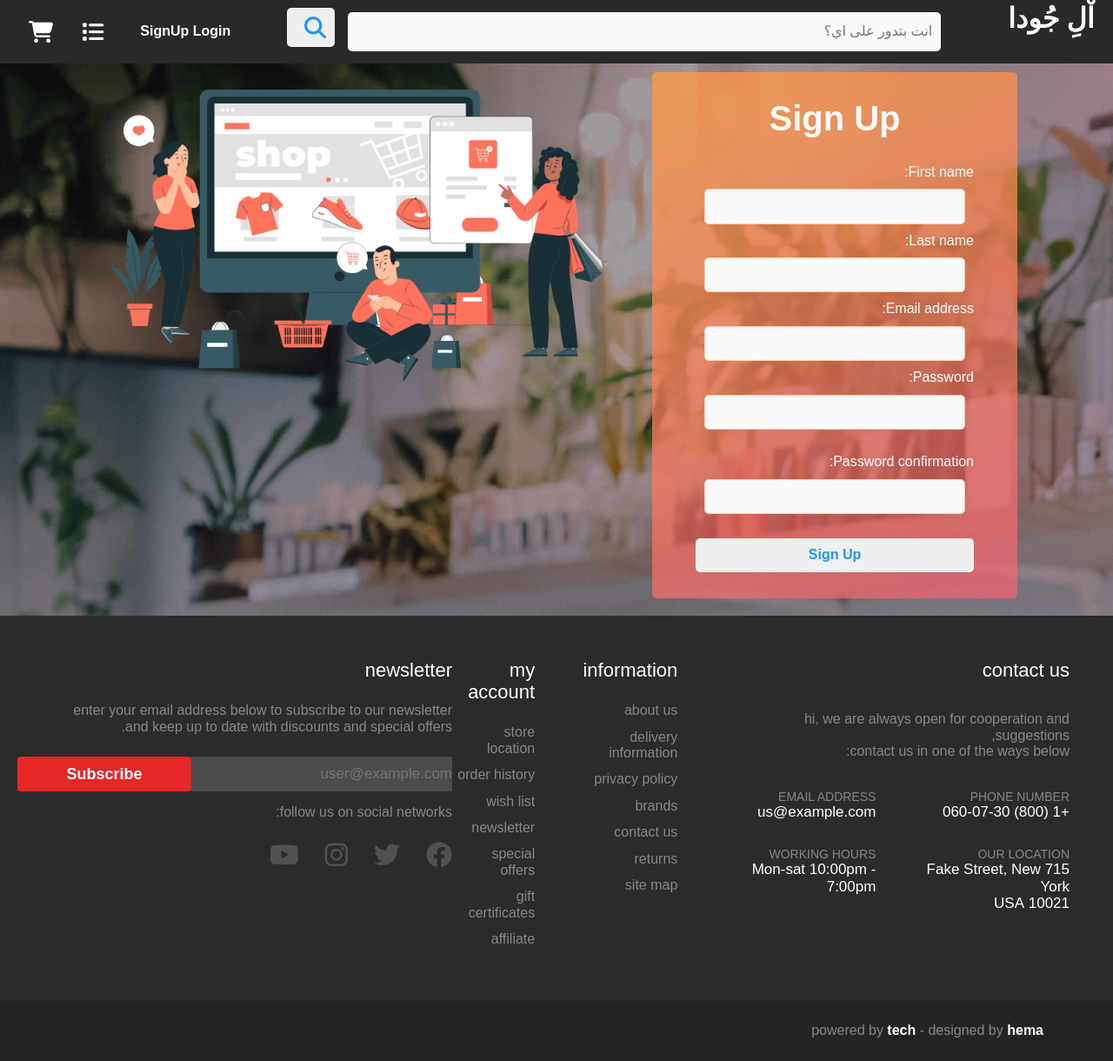
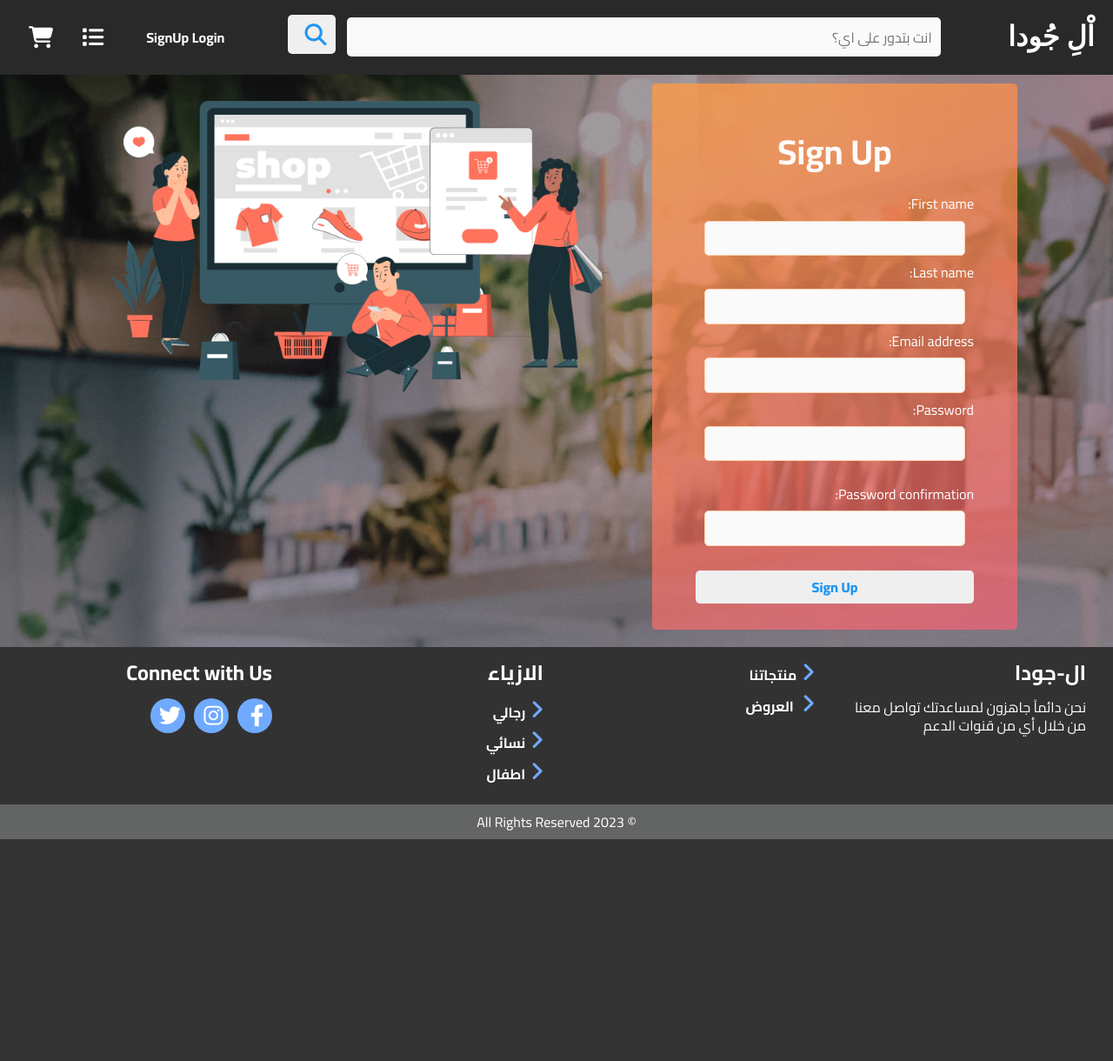
Before and after one commit to devAhmedMustafa/Al-Joda-Store, a Django app: page /signup/ in a window 1280 px wide. Shown: the whole page at 87% size. After the commit the page ends 965 px from the top, so only its background shows below. Run offline with Django 4.2, Linux system fonts and the light colour scheme; parts of the project's set-up code (start-up, migrations or seed data) failed here and were passed over; some web fonts are replaced.

Commit message:
page-product

```diff
--- a/static/styles/footer.css
+++ b/static/styles/footer.css
@@ -1,146 +1,131 @@
 * {
+  margin: 0;
+  padding: 0;
   box-sizing: border-box;
-  margin: 0%;
-  padding: 0%;
+}
+html {
+  direction: rtl;
+}
+
+a {
+  text-decoration: none;
 }
 
 body {
-  font-family: "Outfit", sans-serif;
+  font-family: "Cairo", sans-serif;
 }
 
 footer {
-  background-color: rgb(43, 43, 43);
-}
-.foot_container {
-  display: flex;
-  justify-content: center;
-}
-.foot_container .foot_content {
-  display: flex;
-  padding: 50px;
-  justify-content: space-between;
-}
-.foot_container .foot_content .col {
-  display: flex;
-  flex-direction: column;
-}
-.foot_container .foot_content p:first-child:not(.flex p:first-child) {
-  color: white;
-  font-size: 22px;
-}
-.foot_container .foot_content p:not(.col, .column p:first-child) {
-  color: rgb(136, 136, 136);
-  margin-bottom: 10px;
-}
-.foot_container .foot_content .col:first-child {
-  gap: 25px;
-}
-.foot_container .foot_content .col:first-child .flex {
-  display: flex;
-  gap: 50px;
-}
-.foot_container .foot_content .col:first-child .flex .col-info {
-  display: flex;
-  flex-direction: column;
-  gap: 20px;
-}
-.foot_container .foot_content .col:first-child .flex .col-info p {
-  font-size: 14px;
-}
-.foot_container .foot_content .col:first-child .flex .col-info span {
-  color: white;
-  font-size: 17px;
-}
-.foot_container .foot_content .col .column:first-child {
-  margin-right: 50px;
+  color: #ffffff;
+  background-color: #333232;
+  bottom: 0;
 }
 
-.foot_container .foot_content .col .column p:first-child {
-  margin-bottom: 25px;
+.row {
+  display: flex;
+  padding: 1rem;
 }
-.foot_container .foot_content .col .column p:not(p:first-child) {
-  margin-bottom: 12px;
+
+.column {
+  width: calc(100% / 3);
+  padding: 0 0.9375rem;
 }
-.foot_container .foot_content .col:last-child {
-  gap: 15px;
+
+h4 {
+  margin-bottom: 0.9375rem;
+  font-size: 1.5rem;
 }
-.foot_container .foot_content .col:last-child .email {
+
+p {
+  font-size: 1rem;
+  line-height: 1.3rem;
+}
+
+ul {
+  list-style: none;
+  margin: 0;
+  padding: 0;
+}
+
+ul li {
+  margin-bottom: 0.625rem;
+}
+
+ul li a {
+  color: #ffffff;
+  font-size: 1rem;
+}
+
+ul li i {
+  color: #6faaff;
+  margin-left: 5px;
+}
+
+ul li a:hover {
+  color: #6faaff;
+}
+
+ul.social-icons {
   display: flex;
+  column-gap: 0.625rem;
 }
-.foot_container .foot_content .col:last-child .email input {
-  width: 300px;
-  height: 40px;
-  font-size: 17px;
+
+.social-icons i {
   color: white;
-  background-color: rgb(76, 76, 76);
-  padding-left: 10px;
-  border: 0;
-  outline: 0;
 }
-.foot_container .foot_content .col:last-child .email button {
-  width: 200px;
-  height: 40px;
-  color: white;
-  background-color: rgb(229, 39, 39);
-  padding-left: 10px;
-  border: 0;
-  outline: 0;
+
+ul.social-icons li {
+  margin-bottom: 0rem;
+}
+
+ul.social-icons li a {
+  display: grid;
+  place-content: center;
+  width: 2.5rem;
+  height: 2.5rem;
+  border-radius: 100%;
+  background-color: #6faaff;
+}
+
+ul.social-icons li:hover a {
+  background-color: #6fdeff;
+}
+
+.copyright {
   text-align: center;
-  margin-left: -30px;
-  font-weight: bold;
-  font-size: 18px;
-  display: flex;
-  justify-content: center;
-  align-items: center;
-  border-radius: 3px;
+  color: #fff;
+  background-color: #636464;
+  padding: 0.6rem 0;
 }
-.foot_container .foot_content .col:last-child .social {
-  display: flex;
-  gap: 20px;
+
+/* Responsive adjustments */
+
+@media screen and (max-width: 768px) {
+  .column {
+    margin: 0.4rem 0;
+    width: 100%;
+    padding: 0;
+  }
+
+  .row {
+    display: flex;
+    flex-wrap: wrap;
+  }
+
+  h4 {
+    font-size: 1.3125rem;
+  }
+
+  p {
+    font-size: 0.9375rem;
+  }
+
+  ul li a {
+    font-size: 0.9375rem;
+  }
+
+  ul.social-icons li a {
+    width: 1.875rem;
+    height: 1.875rem;
+  }
 }
-.foot_container .foot_content .col:last-child .social img {
-  width: 40px;
-}
-.content-foot {
-  background-color: rgb(36, 36, 36);
-}
-.content-foot .foot-text {
-  padding: 25px 80px;
-  display: flex;
-  justify-content: space-between;
-}
-.content-foot .container-foot p {
-  color: rgb(136, 136, 136);
-}
-.content-foot .container-foot p span {
-  color: white;
-  font-weight: bold;
-}
-.content-foot .container-foot .pay {
-  display: flex;
-  gap: 20px;
-}
-.content-foot .container-foot .pay img {
-  width: 70px;
-  height: 40px;
-  object-fit: contain;
-  background-color: white;
-  padding: 10px 5px;
-}
-.foot_container i {
-  color: #535151;
-  font-size: 30px;
-  transition: 0.3s;
-}
-.foot_container i:first-child:hover {
-  color: #0676e8;
-}
-.foot_container i:nth-child(2):hover {
-  color: #15a4fa;
-}
-.foot_container i:nth-child(3):hover {
-  color: #ff7603;
-}
-.foot_container i:last-child:hover {
-  color: red;
-}
--- a/templates/footer.html
+++ b/templates/footer.html
@@ -1,98 +1,78 @@
-<link rel="stylesheet" href="../../static/styles/all.min.css" />
-<link rel="stylesheet" href="../../static/styles/footer.css" />
+<!DOCTYPE html>
+<html lang="en">
+  <head>
+    <meta charset="UTF-8" />
+    <meta http-equiv="X-UA-Compatible" content="IE=edge" />
+    <meta name="viewport" content="width=device-width, initial-scale=1.0" />
+    <link rel="stylesheet" href=".././static/styles/footer.css" />
+    <link rel="stylesheet" href="../static/styles/all.min.css" />
+    <link rel="stylesheet" href="../static/styles/normalize.css" />
+    <link rel="preconnect" href="https://fonts.googleapis.com" />
+    <link rel="preconnect" href="https://fonts.gstatic.com" crossorigin />
+    <link
+      href="https://fonts.googleapis.com/css2?family=Cairo:wght@200;300;400;500;600;700;800;900;1000&display=swap"
+      rel="stylesheet"
+    />
 
-<footer>
-  <div class="foot_container">
-    <div class="foot_content">
-      ⁡⁢⁣⁡
-      <div class="col">
-        <p>contact us</p>
-        <p>
-          hi, we are always open for cooperation and suggestions, <br />
-          contact us in one of the ways below:
-        </p>
-        <div class="flex">
-          <div class="col-info">
-            <p>
-              PHONE NUMBER <br />
-              <span>+1 (800) 060-07-30</span>
-            </p>
-            <p>
-              OUR LOCATION <br />
-              <span
-                >715 Fake Street, New York<br />
-                10021 USA</span
-              >
-            </p>
-          </div>
-          <div class="col-info">
-            <p>
-              EMAIL ADDRESS <br />
-              <span>us@example.com</span>
-            </p>
+    <title>Document</title>
+  </head>
+  <body>
+    <footer>
+      <div class="row">
+        <div class="column">
+          <h4>ال-جودا</h4>
 
-            <p>
-              WORKING HOURS <br />
-              <span>Mon-sat 10:00pm - 7:00pm</span>
-            </p>
-          </div>
+          <p>نحن دائماً جاهزون لمساعدتك تواصل معنا من خلال أي من قنوات الدعم</p>
+        </div>
+        <div class="column">
+          <ul>
+            <li>
+              <a href="#"><i class="fa fa-angle-right"></i>منتجاتنا</a>
+            </li>
+
+            <li>
+              <a href="#"><i class="fa fa-angle-right"></i> العروض</a>
+            </li>
+          </ul>
+        </div>
+
+        <div class="column">
+          <h4>الازياء</h4>
+          <ul>
+            <li>
+              <a href="#"><i class="fa fa-angle-right"></i>رجالي</a>
+            </li>
+
+            <li>
+              <a href="#"><i class="fa fa-angle-right"></i>نسائي</a>
+            </li>
+
+            <li>
+              <a href="#"><i class="fa fa-angle-right"></i>اطفال</a>
+            </li>
+          </ul>
+        </div>
+
+        <div class="column">
+          <h4>Connect with Us</h4>
+
+          <ul class="social-icons">
+            <li>
+              <a href="#"><i class="fa-brands fa-facebook-f"></i></a>
+            </li>
+
+            <li>
+              <a href="#"><i class="fa-brands fa-instagram"></i></a>
+            </li>
+
+            <li>
+              <a href="#"><i class="fa-brands fa-twitter"></i></a>
+            </li>
+          </ul>
         </div>
       </div>
-      ⁡⁢⁣⁡⁢⁣⁣ ⁡
-      <div class="col">
-        <div class="column">
-          <p>information</p>
-          <p>about us</p>
-          <p>delivery information</p>
-          <p>privacy policy</p>
-          <p>brands</p>
-          <p>contact us</p>
-          <p>returns</p>
-          <p>site map</p>
-        </div>
-      </div>
-      <div class="col">
-        <div class="column">
-          <p>my account</p>
-          <p>store location</p>
-          <p>order history</p>
-          <p>wish list</p>
-          <p>newsletter</p>
-          <p>special offers</p>
-          <p>gift certificates</p>
-          <p>affiliate</p>
-        </div>
-      </div>
-      ⁡⁢⁣⁣ ⁡
-      <div class="col">
-        <p>newsletter</p>
-        <p>
-          enter your email address below to subscribe to our newsletter<br />
-          and keep up to date with discounts and special offers.
-        </p>
-        <div class="email">
-          <input type="email" placeholder="user@example.com" />
-          <button>Subscribe</button>
-        </div>
-        <p>follow us on social networks:</p>
-        <div class="social">
-          <i class="fa-brands fa-facebook"></i>
-          <i class="fa-brands fa-twitter"></i>
-          <i class="fa-brands fa-instagram"></i>
-          <i class="fa-brands fa-youtube"></i>
-        </div>
-      </div>
-      ⁡⁢⁡⁢⁣⁣
-    </div>
-  </div>
-  <div class="content-foot">
-    <div class="container-foot">
-      <div class="foot-text">
-        <p>powered by <span>tech</span> - designed by <span>hema</span></p>
-        <div class="pay">
 
-        </div>
-      </div>
-    </div>
-  </div>
-</footer>
+      <p class="copyright">© 2023 All Rights Reserved</p>
+    </footer>
+  </body>
+</html>
```
Also changed, not shown: static/images/Joda-designstyle-tools-m.png (added).
